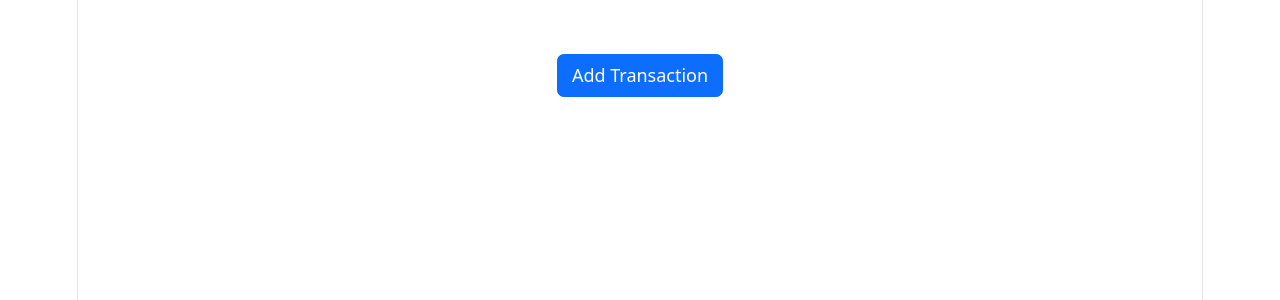
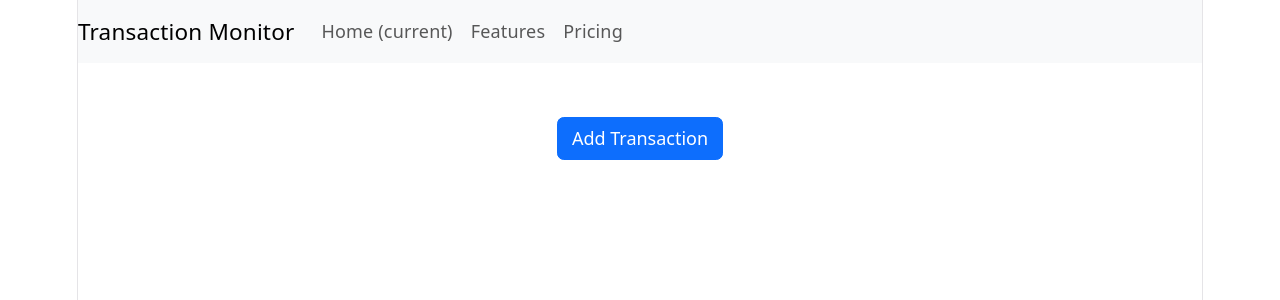
Before and after one commit to Mandla7784/The-Live-Transaction-Monitor, a React (Vite) app in the folder The/: page / in a window 1280 px wide. Shown: the top 300 px of the page. Built offline with nearby package versions, Linux system fonts and the light colour scheme.

Commit message:
Refactor Navbar component: move to separate file and update import in App component

```diff
--- a/The/src/App.jsx
+++ b/The/src/App.jsx
@@ -1,7 +1,6 @@
 
-import './App.css'
-
-
+import './App.css';
+import Navbar from './components/Navbar';
 
 
 
@@ -37,11 +36,16 @@ function App() {
 
 
   return (
+    <div>
+      <Navbar />
     <div className="container mt-5">
 
       <button className="btn btn-primary">Add Transaction </button>
     </div>
+    </div>
+
   );
+
 }
 
 export default App;
```
Also changed, not shown: The/src/components/Navbar.jsx (renamed from The/src/components/Navbar.js).
